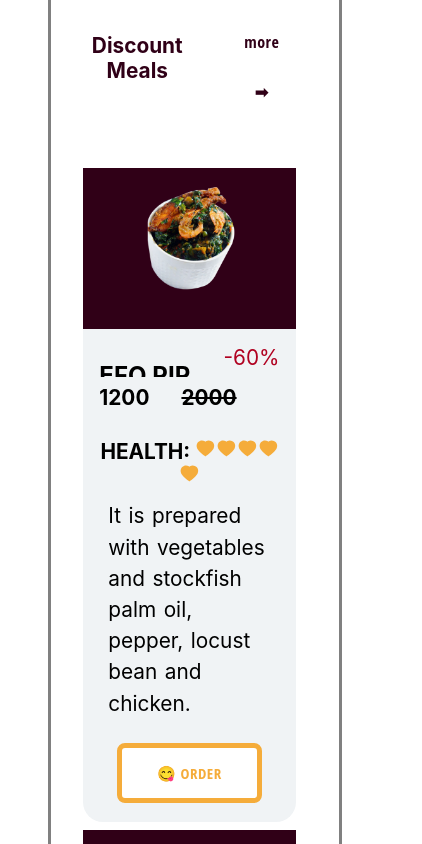
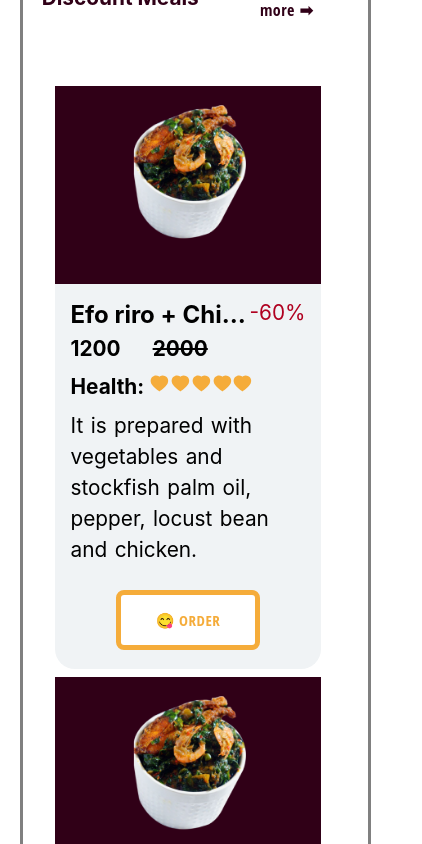
Before and after one commit to niyicodes/mamaput, a React (Create React App) app: page / in a window 390 px wide. Shown: the part 977-1821 px from the top of the page, 422 px wide, since content can reach past the window. Built offline with nearby package versions, Linux system fonts and the light colour scheme; a web font is replaced by a local one.

Commit message:
contact us responsive

```diff
--- a/src/Pages/Contact/Contact.jsx
+++ b/src/Pages/Contact/Contact.jsx
@@ -5,7 +5,7 @@ import CustomButton from '../../Components/Button/CustomButton'
 
 const Contact = () => {
  return (
-  <main>
+  <main className='contact'>
    <h3>contact us</h3>
    <p>
     Have any complaints? Or you want to reach out? Kindly fill the form below and be sure to hear back from us.
--- a/src/Pages/Contact/Contact.scss
+++ b/src/Pages/Contact/Contact.scss
@@ -1,4 +1,4 @@
-main{
+.contact{
  text-align: center;
  justify-content: center;
  align-items: center;
--- a/src/Pages/HomePage/HomePage.jsx
+++ b/src/Pages/HomePage/HomePage.jsx
@@ -5,7 +5,7 @@ import './HomePage.scss'
 
 const HomePage = () => {
  return (
-  <main>
+  <main className='home-page'>
 
    <div className="landing-container">
     <div className="textarea">
--- a/src/Pages/HomePage/HomePage.scss
+++ b/src/Pages/HomePage/HomePage.scss
@@ -1,4 +1,4 @@
-main{
+.home-page{
  max-width: 100%;
 
  .landing-container{
@@ -42,6 +42,7 @@ main{
     border-radius: 15px;
     border: none;
     outline: none;
+    z-index: 1000;
 
 
     &:hover{
--- a/src/index.css
+++ b/src/index.css
@@ -1,5 +1,4 @@
 body {
-  padding: 0;
   margin: 0;
   overflow-x: hidden;
   font-family: -apple-system, BlinkMacSystemFont, 'Segoe UI', 'Roboto', 'Oxygen',
```
